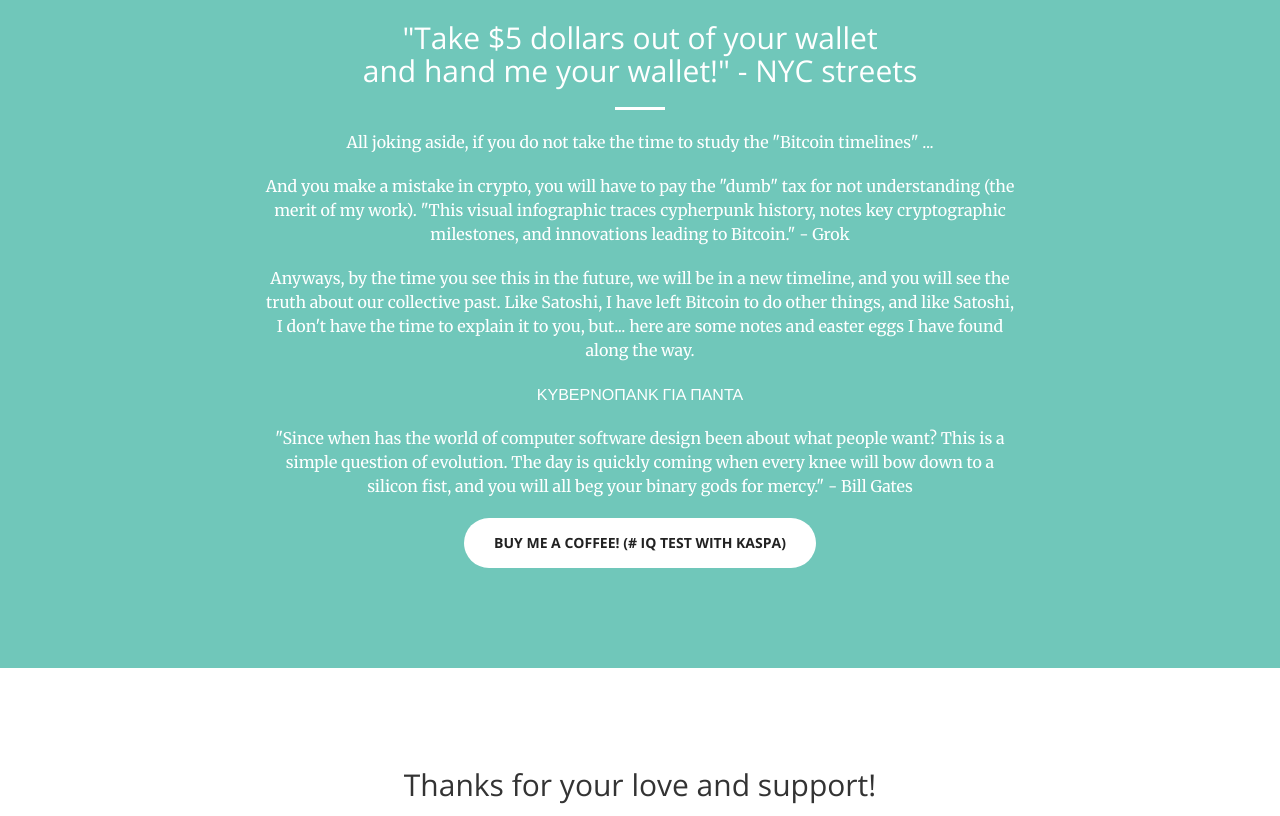
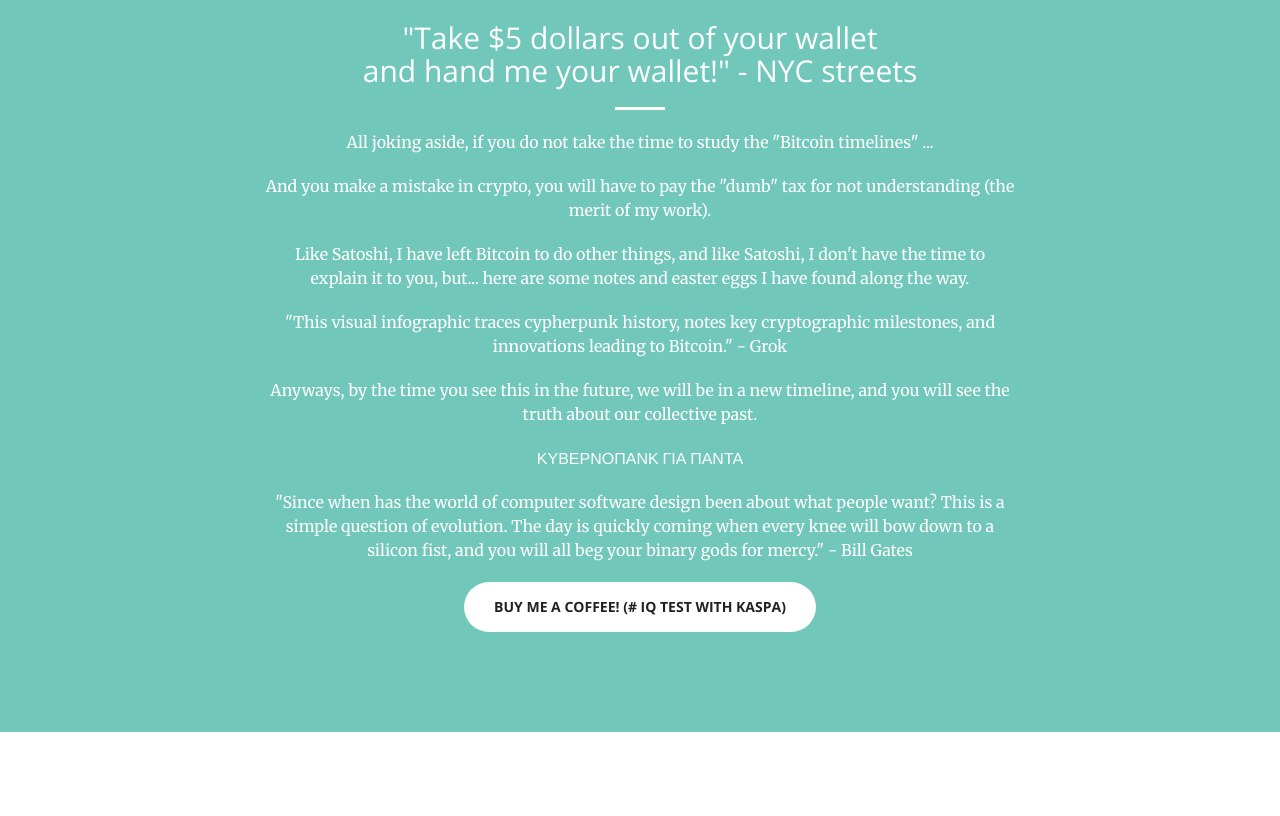
Before and after one commit to cliffc2/cliffc2.github.io, a Jekyll site: the page built from index.html, in a window 1280 px wide and 900 px high, scrolled down 4195 px, cut to the strip 84-900 px from the top of the window. Built offline with Jekyll 4.4.1, drawn with Linux system fonts in a browser that asks for light colours; Markdown is read by kramdown in place of the engine named in the settings.

```diff
--- a/_includes/call-to-action.html
+++ b/_includes/call-to-action.html
@@ -15,9 +15,11 @@
                 <h2 class="section-heading">"Take $5 dollars out of your wallet <br> and hand me your wallet!" - NYC streets</h2>
                 <hr class="light">
                  <p>All joking aside, if you do not take the time to study the "Bitcoin timelines" ...</p>
-                <p>And you make a mistake in crypto, you will have to pay the "dumb" tax for not understanding (the merit of my work). "This visual infographic traces cypherpunk history, notes key cryptographic milestones, and innovations leading to Bitcoin." - Grok </p>
+                <p>And you make a mistake in crypto, you will have to pay the "dumb" tax for not understanding (the merit of my work). </p>
+                <p>Like Satoshi, I have left Bitcoin to do other things, and like Satoshi, I don't have the time to explain it to you, but... here are some notes and easter eggs I have found along the way. </p>
+                <p>"This visual infographic traces cypherpunk history, notes key cryptographic milestones, and innovations leading to Bitcoin." - Grok </p>
                 <p></p>
-                <p>Anyways, by the time you see this in the future, we will be in a new timeline, and you will see the truth about our collective past. Like Satoshi, I have left Bitcoin to do other things, and like Satoshi, I don't have the time to explain it to you, but... here are some notes and easter eggs I have found along the way.  </p>
+                <p>Anyways, by the time you see this in the future, we will be in a new timeline, and you will see the truth about our collective past.</p>
                 <p>ΚΥΒΕΡΝΟΠΑΝΚ ΓΙΑ ΠΑΝΤΑ</p>
                 <p>"Since when has the world of computer software design been about what people want?  This is a simple question of evolution. The day is quickly coming when every knee will bow down to a silicon fist, and you will all beg your binary gods for mercy." - Bill Gates</p>
                 <a href="https://kas.coffee/cliffc2" class="btn btn-default btn-xl">Buy me a coffee! (# IQ test with Kaspa) </a>
```
